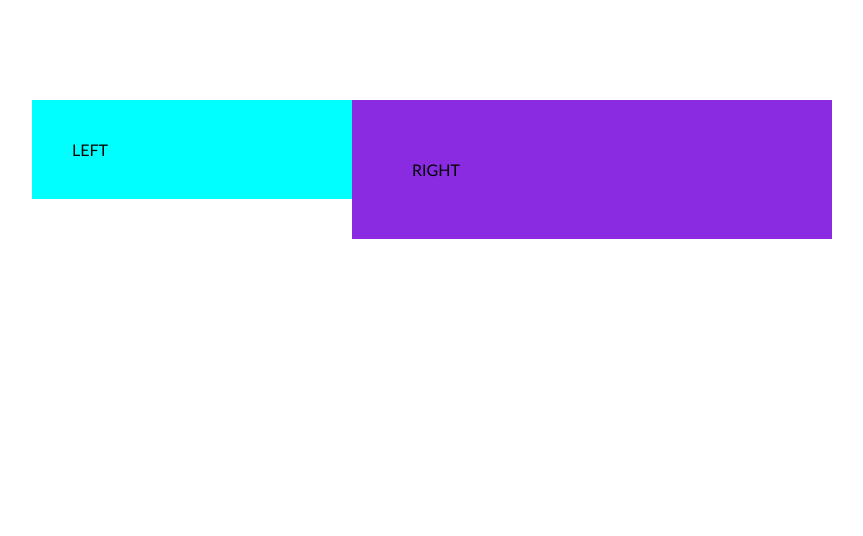
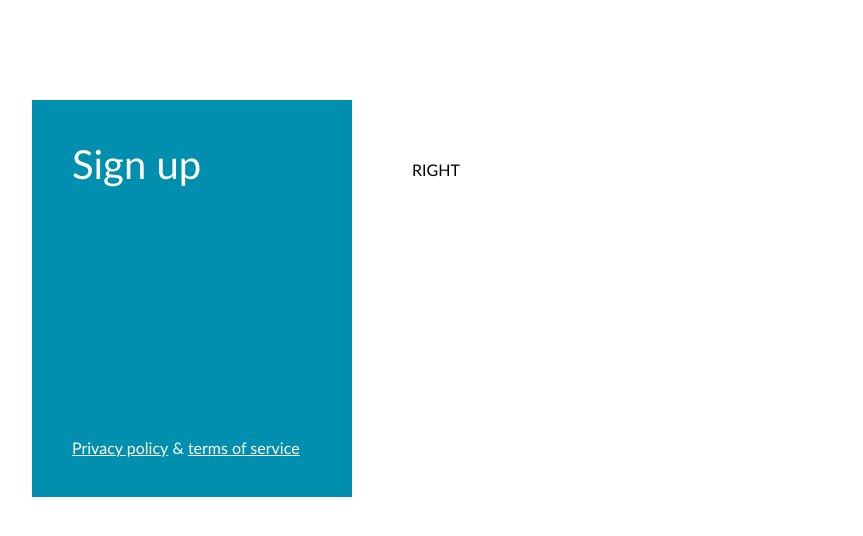
Before and after one commit to einored/sign_up, a website: page index.html in a window 1280 px wide. Shown: the whole page, without its empty margins (208-1071 px from the left). Drawn offline with Linux system fonts and the light colour scheme.

Commit message:
Left column content

```diff
--- a/css/main.css
+++ b/css/main.css
@@ -16,16 +16,31 @@ body {
     margin-left: calc(50% - 400px);
 }
 
-.left-column{
+.left-column {
     width: 40%;
     float: left;
     padding: 40px;
-    background-color: aqua;
+    background-color: #008fae;
+    color: #fff;
 }
 
-.right-column{
+.main-title {
+    width: 100%;
+    margin-bottom: 250px;
+    font-size: 40px;
+    font-weight: normal;
+}
+
+.bottom-links {
+}
+
+.bottom-links > .link {
+    color: #fff;
+}
+
+.right-column {
     width: 60%;
     float: left;
     padding: 60px;
-    background-color: blueviolet;
+    background-color: #fff;
 }
--- a/index.html
+++ b/index.html
@@ -19,7 +19,12 @@
 <body>
     <main class="container">
         <div class="left-column">
-            LEFT
+            <h1 class="main-title">Sign up</h1>
+            <footer class="bottom-links">
+                <a href="#" class="link">Privacy policy</a>
+                &
+                <a href="#" class="link">terms of service</a>
+            </footer>
         </div>
         <div class="right-column">
             RIGHT
```
Lines whose indentation alone changed are shown as unchanged.
